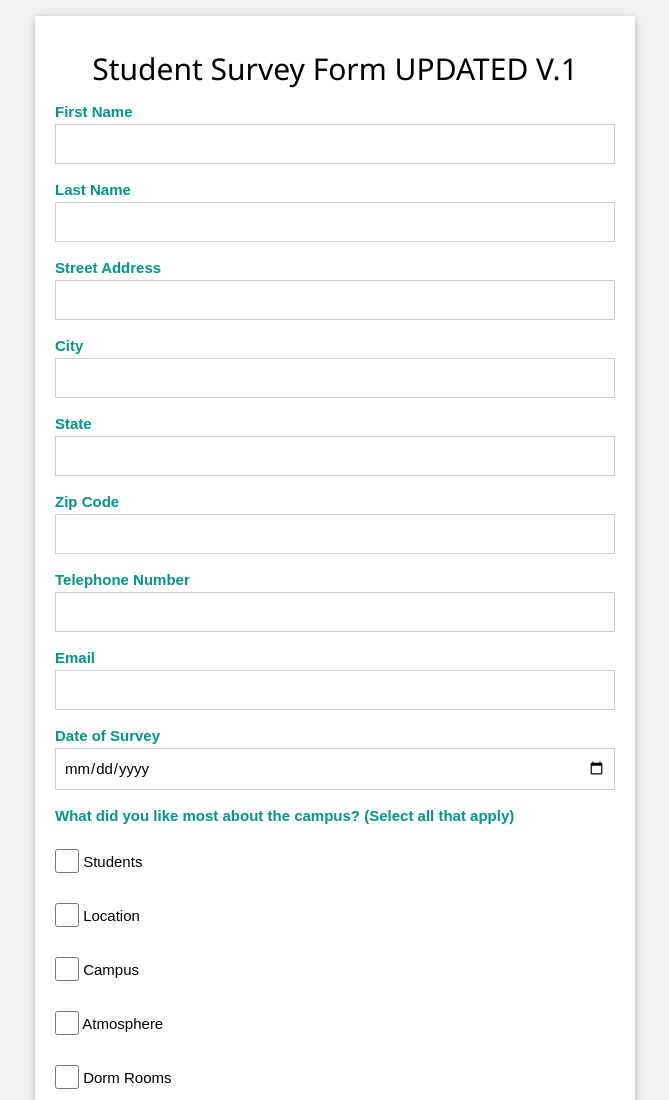
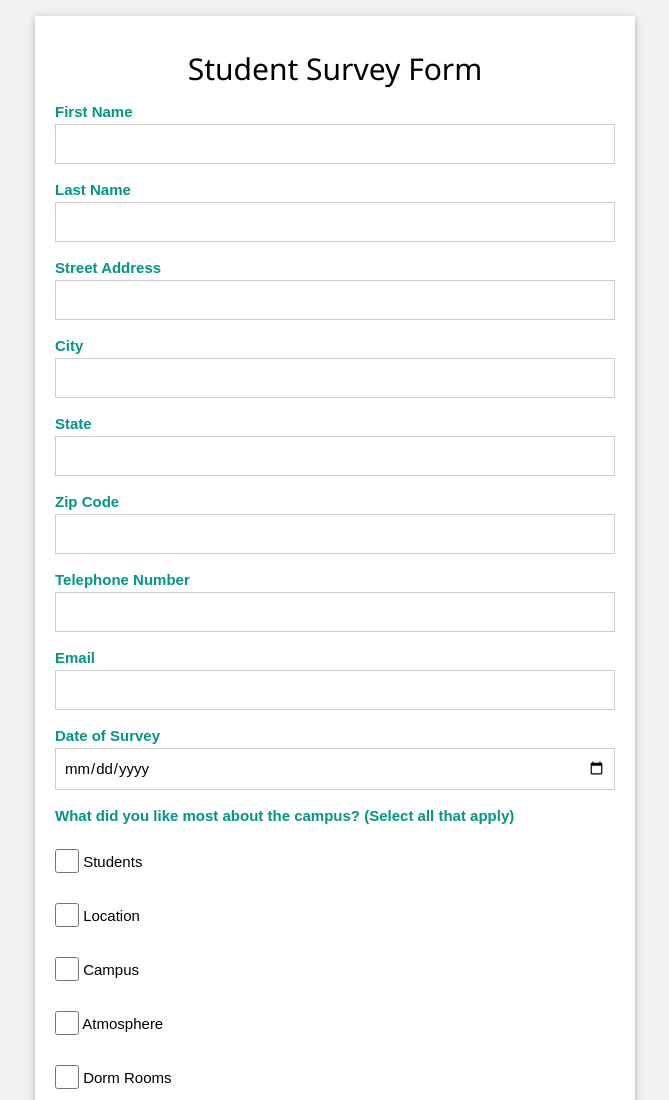
Before and after one commit to amisha14072001/sweassignment2, a plain HTML site: page index.html in a window 1280 px wide. Shown: the top 1100 px of the page, without its empty margins (305-974 px from the left). Drawn offline with nearby package versions, Linux system fonts and the light colour scheme.

Commit message:
Update index.html

```diff
--- a/index.html
+++ b/index.html
@@ -14,7 +14,7 @@
 <body class="w3-light-grey">
 
     <div class="w3-container w3-card w3-white w3-margin-top container">
-        <h2 class="w3-center">Student Survey Form UPDATED V.1</h2>
+        <h2 class="w3-center">Student Survey Form</h2>
         <form action="#" method="post">
 
             <label class="w3-text-teal"><b>First Name</b></label>
```
